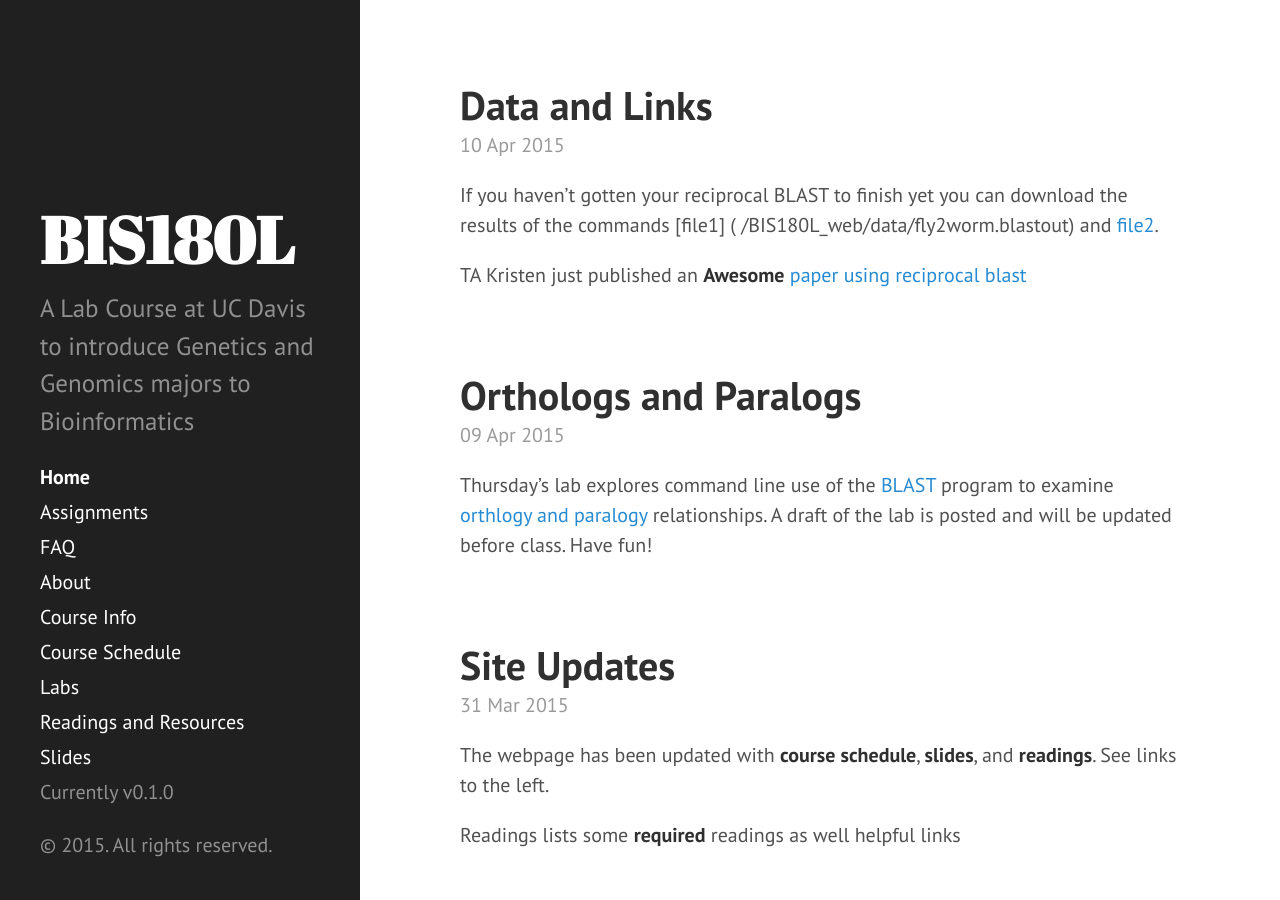
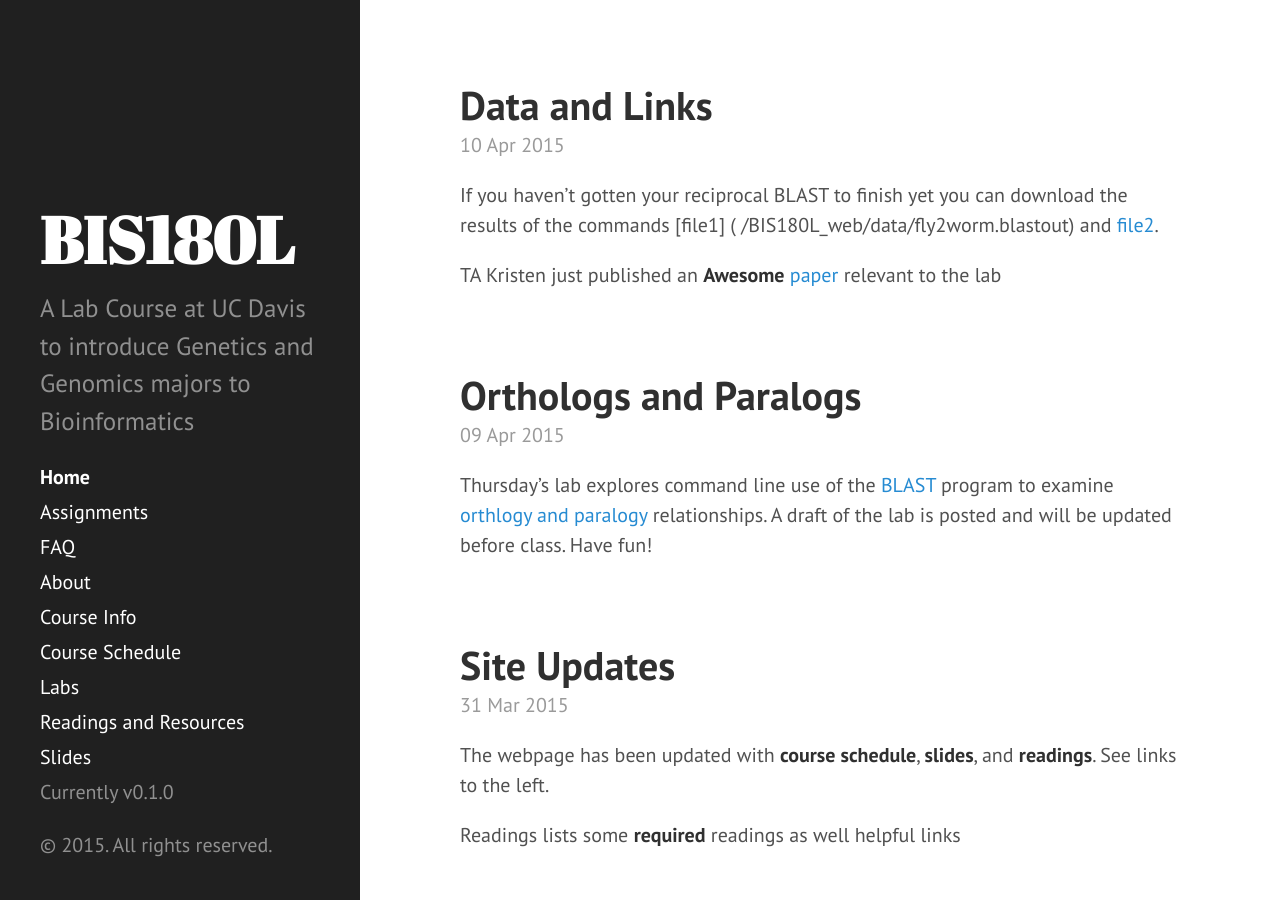
Before and after one commit to rjcmarkelz/BIS180L_web, a Jekyll site: the page built from index.html, in a window 1280 px wide and 900 px high. Built offline with Jekyll 4.4.1, drawn with Linux system fonts in a browser that asks for light colours; Markdown is read by kramdown in place of the engine named in the settings; the list of posts is cut into pages by our own code.

Commit message:
minor changes

```diff
--- a/_posts/2015-04-10-data_links.md
+++ b/_posts/2015-04-10-data_links.md
@@ -5,4 +5,4 @@ title: Data and Links
 
 If you haven't gotten your reciprocal BLAST to finish yet you can download the results of the commands [file1] ( {{site.baseurl}}/data/fly2worm.blastout) and [file2]({{site.baseurl}}/data/worm2fly.blastout).
 
-TA Kristen just published an __Awesome__ [paper using reciprocal blast](http://pubs.acs.org/doi/abs/10.1021/pr501243m)
+TA Kristen just published an __Awesome__ [paper](http://pubs.acs.org/doi/abs/10.1021/pr501243m) relevant to the lab
--- a/readings_resources.md
+++ b/readings_resources.md
@@ -16,4 +16,4 @@ title: Readings and Resources
 
 ## April 09
 [Orthlogs and Paralogs](http://www.sciencedirect.com/science/article/pii/S0168952500020059)
-[Kristen's cool reciprocal blast paper](http://pubs.acs.org/doi/abs/10.1021/pr501243m)
+[Kristen's cool paper](http://pubs.acs.org/doi/abs/10.1021/pr501243m)
```
